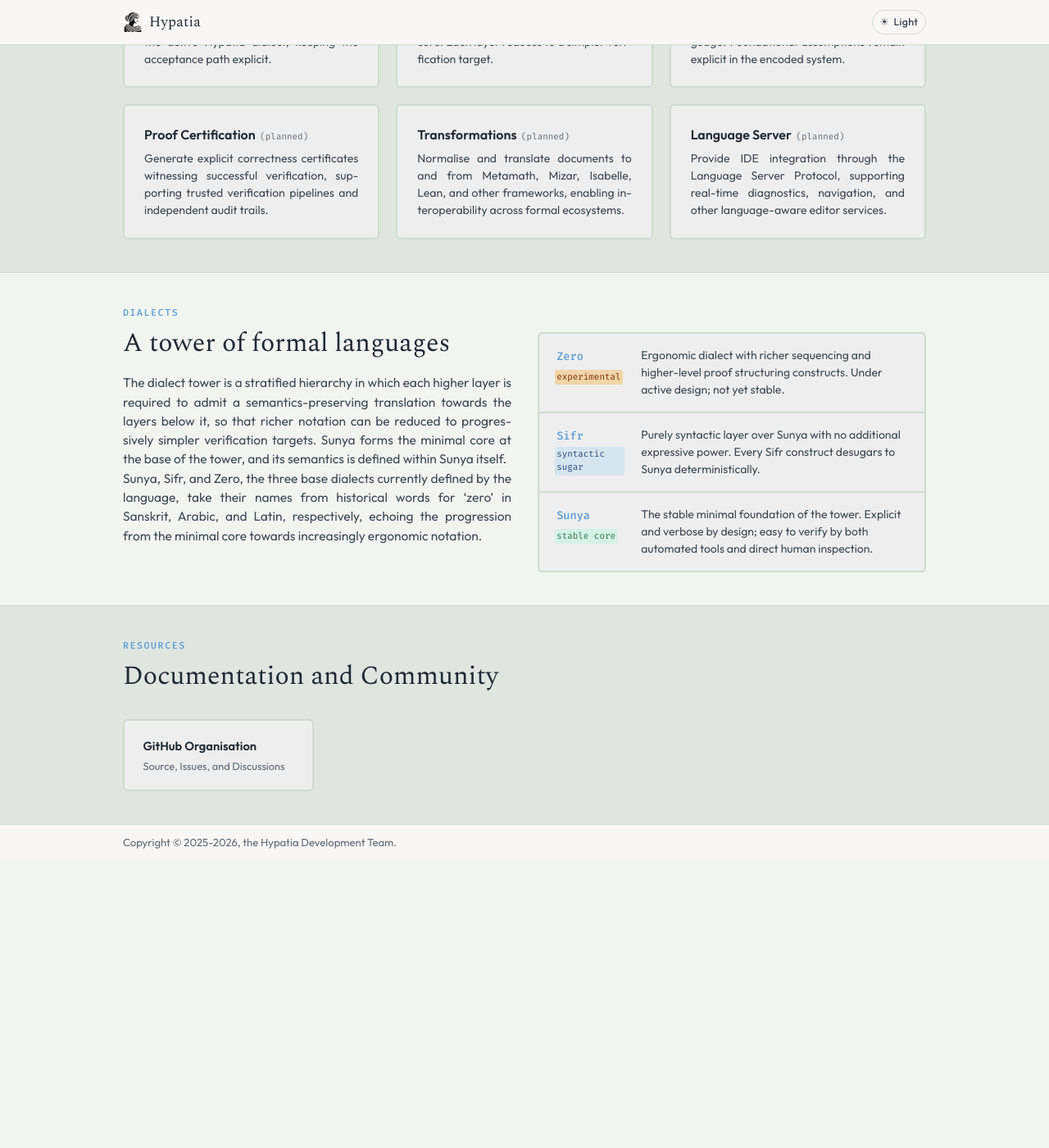
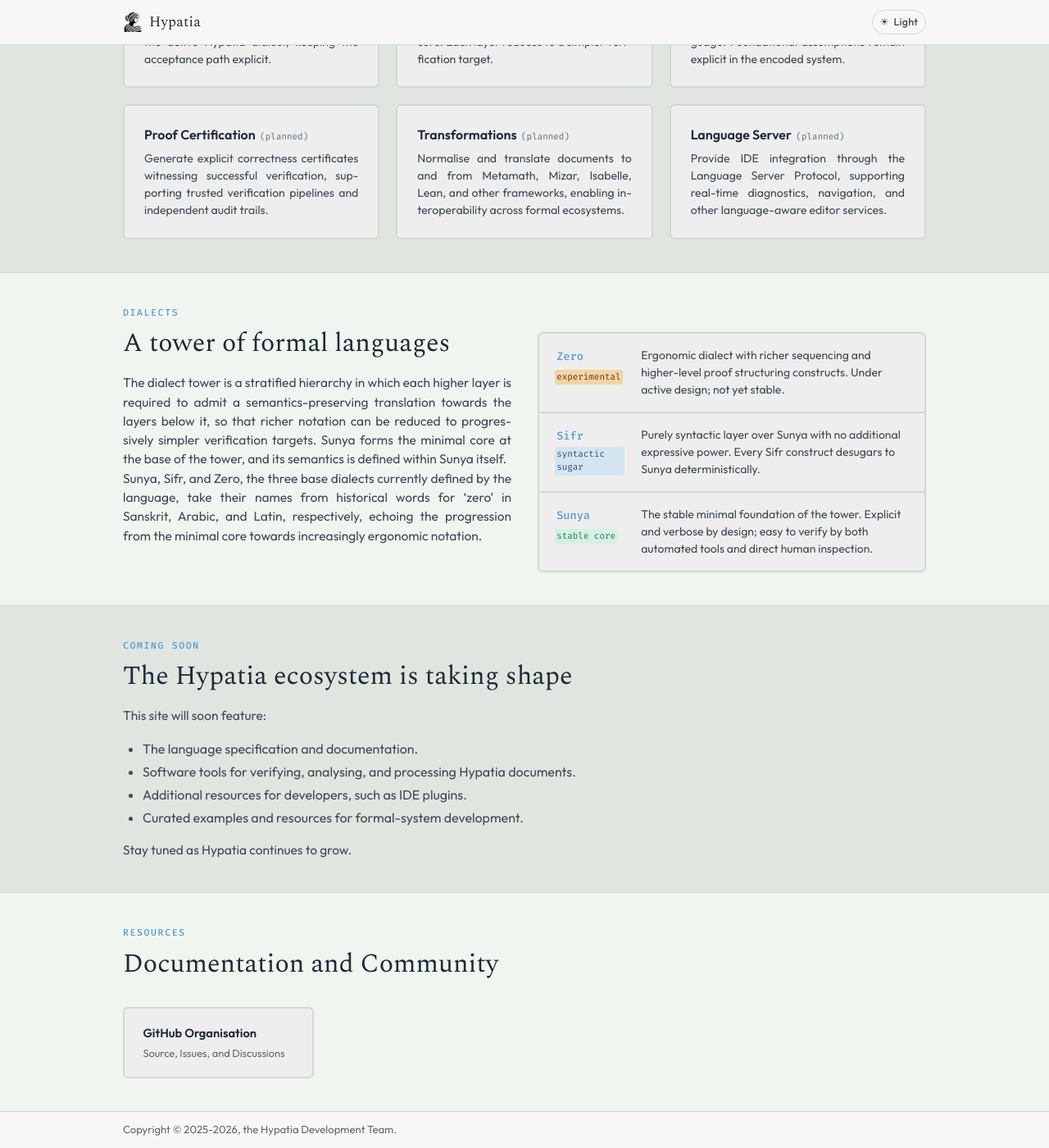
Before and after one commit to hypatiafsa/hypatiafsa.github.io, a Jekyll site: the page built from index.md, in a window 1280 px wide and 1400 px high, scrolled down 1678 px. Shown: the whole window at 82% size. Built offline with Jekyll 4.4.1, drawn with Linux system fonts in a browser that asks for light colours; before the commit the page ends 2728 px from its top, so only the background shows below that.

Commit message:
Seventh round of refactoring

```diff
--- a/_layouts/default.html
+++ b/_layouts/default.html
@@ -206,6 +206,8 @@
       {% endif %}
       <!----------------------------------------------------------------------->
 
+      {% if site.workspace.active == true %}
+
       <!-- Implementations ---------------------------------------------------->
       {% include components.html id="implementations"
       section=page.implementations components=site.ecosystem.implementations %}
@@ -220,6 +222,22 @@
       {% include components.html id="companions" section=page.companions
       components=site.ecosystem.companions %}
       <!----------------------------------------------------------------------->
+
+      {% else %}
+
+      <!-- Coming soon -------------------------------------------------------->
+      {% if page.coming_soon %}
+      <section>
+        <div class="wrap coming-soon">
+          <p class="section-label">{{ page.coming_soon.label }}</p>
+          <h2>{{ page.coming_soon.title }}</h2>
+          {{ page.coming_soon.intro | markdownify }}
+        </div>
+      </section>
+      {% endif %}
+      <!----------------------------------------------------------------------->
+
+      {% endif %}
 
       <!-- Resources ---------------------------------------------------------->
       {% if page.resources %}
--- a/assets/css/style.scss
+++ b/assets/css/style.scss
@@ -644,6 +644,25 @@ p {
 
 /* -------------------------------------------------------------------------- */
 
+/* -- Coming Soon ----------------------------------------------------------- */
+
+.coming-soon p + p,
+.coming-soon p + ul,
+.coming-soon ul + p {
+  margin-top: 1rem;
+}
+
+.coming-soon ul {
+  padding-left: 1.5rem;
+  color: var(--ink-soft);
+}
+
+.coming-soon li + li {
+  margin-top: 0.25rem;
+}
+
+/* -------------------------------------------------------------------------- */
+
 /* -- Resources ------------------------------------------------------------- */
 
 .links-grid {
--- a/index.md
+++ b/index.md
@@ -214,6 +214,20 @@ dialects:
         Explicit and verbose by design; easy to verify by both automated tools
         and direct human inspection.
 
+coming_soon:
+  label: Coming Soon
+  title: The Hypatia ecosystem is taking shape
+
+  intro: |
+    This site will soon feature:
+
+    - The language specification and documentation.
+    - Software tools for verifying, analysing, and processing Hypatia documents.
+    - Additional resources for developers, such as IDE plugins.
+    - Curated examples and resources for formal-system development.
+
+    Stay tuned as Hypatia continues to grow.
+
 implementations:
   label: Implementations
   title: Multiple implementations, one toolkit
```
